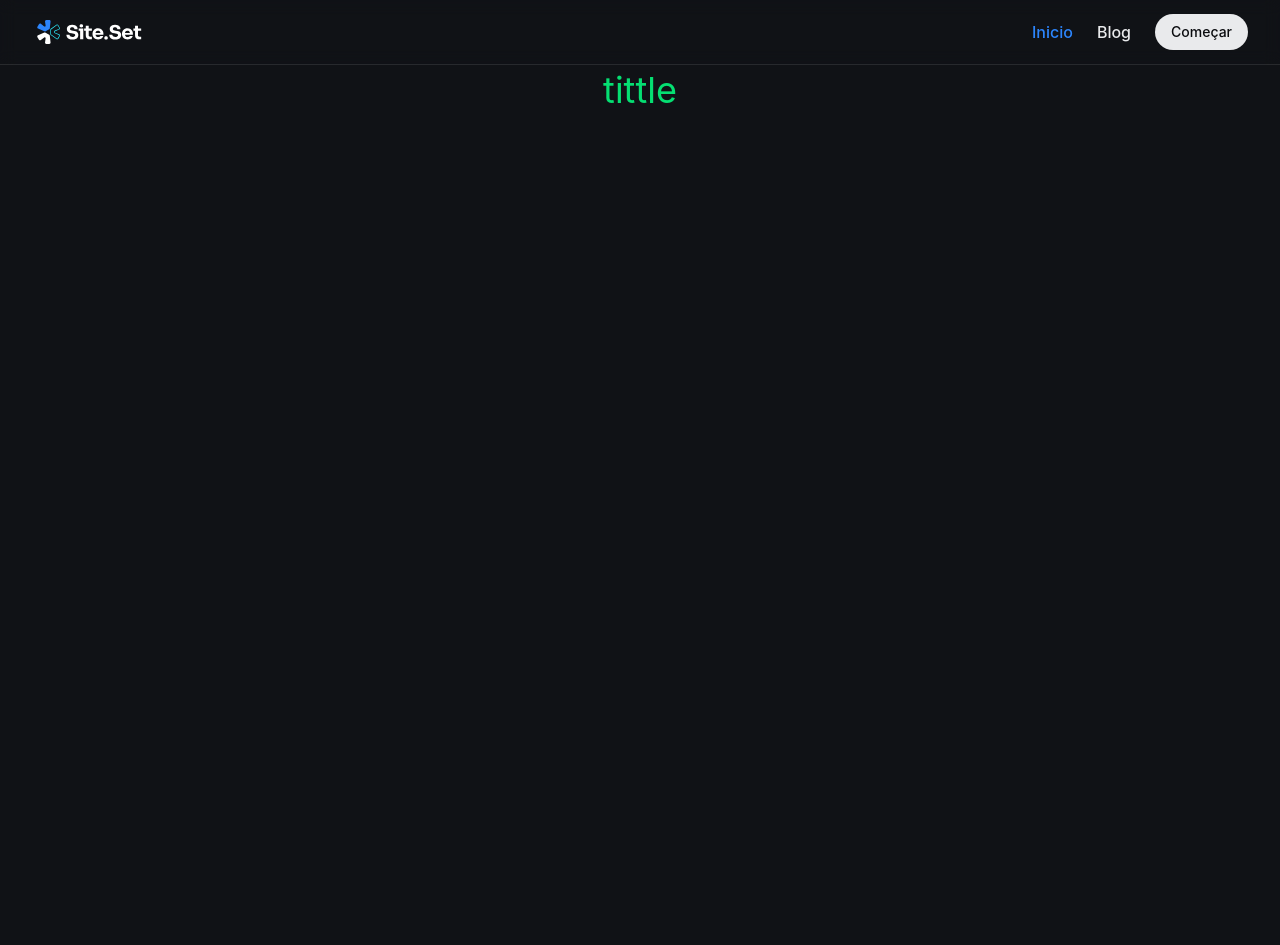
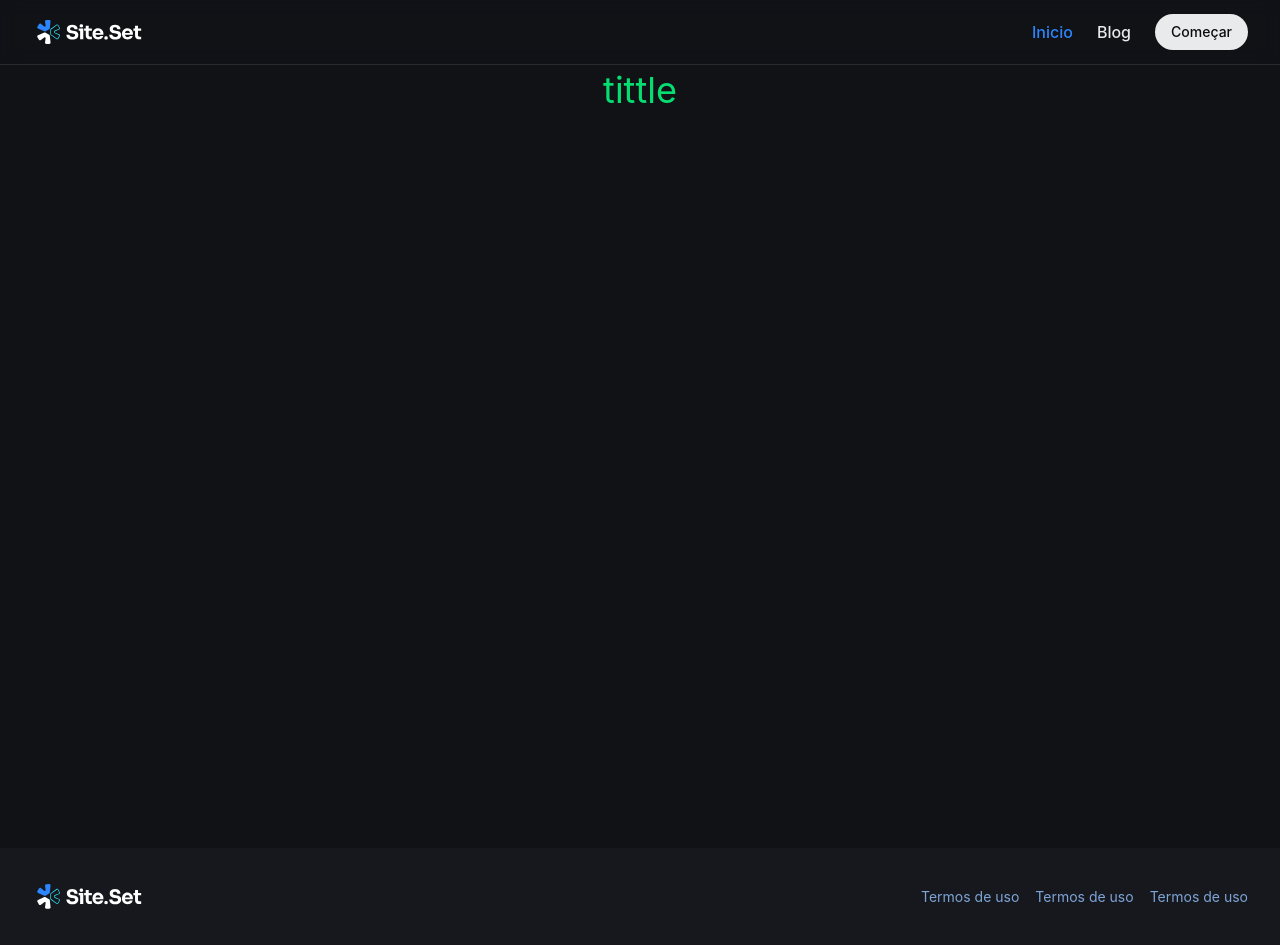
Before and after one commit to JEricFarias/rs-trilha-next-blog, a Next.js app: page / in a window 1280 px wide. Before the commit the page ends 848 px from the top, so only its background shows below. Built offline with nearby package versions, Linux system fonts and the light colour scheme.

Commit message:
feat: add footer component

```diff
--- /dev/null
+++ b/src/components/footer/footer-link.tsx
@@ -0,0 +1,24 @@
+import Link, { LinkProps } from "next/link";
+import { HTMLProps } from "react";
+
+type FooterLinkProps = {
+  children: React.ReactNode;
+  className?: HTMLProps<HTMLElement>["className"];
+} & LinkProps;
+
+export function FooterLink({
+  children,
+  href,
+  className = ``,
+  ...rest
+}: FooterLinkProps) {
+  return (
+    <Link
+      href={href}
+      className={`text-primary text-blue-100 text-body-sm hover:text-blue-200 ${className}`}
+      {...rest}
+    >
+      Termos de uso
+    </Link>
+  );
+}
--- /dev/null
+++ b/src/components/footer/footer.tsx
@@ -0,0 +1,25 @@
+import Link from "next/link";
+import { Logo } from "@/components/logo";
+import { FooterLink } from "./footer-link";
+
+export function Footer() {
+  return (
+    <footer className="bg-gray-500">
+      <div className="mx-auto max-w-7xl px-4 sm:px-6 lg:px-8">
+        <div className="flex justify-between md:flex-row gap-8 py-8">
+          <Logo />
+
+          <nav className="flex flex-col md:flex-row items-center gap-4 text-sm text-muted-foreground">
+            <FooterLink href="/termos-de-uso">Termos de uso</FooterLink>
+            <FooterLink href="/politicas-de-privacidade">
+              Politicas de privacidade
+            </FooterLink>
+            <FooterLink href="/feedback" className="hover:text-primary">
+              Feedback
+            </FooterLink>
+          </nav>
+        </div>
+      </div>
+    </footer>
+  );
+}
--- /dev/null
+++ b/src/components/footer/index.ts
@@ -0,0 +1 @@
+export * from "./footer";
--- a/src/components/layout/layout.tsx
+++ b/src/components/layout/layout.tsx
@@ -1,3 +1,4 @@
+import { Footer } from "../footer";
 import { Header } from "../header";
 
 type LayoutProps = {
@@ -9,6 +10,7 @@ export function Layout({ children }: LayoutProps) {
     <div className="font-inter relative flex min-h-screen flex-col">
       <Header />
       <main className="flex-1 flex flex-col mb-12">{children}</main>
+      <Footer />
     </div>
   );
 }
```
